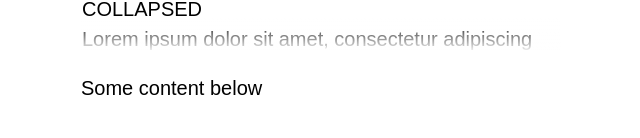
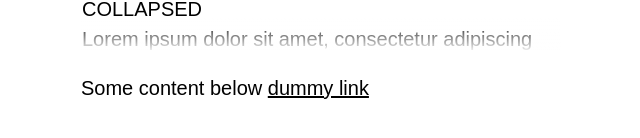
Before and after one commit to kunukn/react-collapse, a React app: page / in a window 1280 px wide. Shown: the part 384-522 px from the top of the page, without its empty margins (319-959 px from the left). Built offline with nearby package versions, Linux system fonts and the light colour scheme.

Commit message:
upd demo

```diff
--- a/src/components/App/App.jsx
+++ b/src/components/App/App.jsx
@@ -88,12 +88,14 @@ class App extends React.Component {
               <div>{collapseState}</div>
               Lorem ipsum dolor sit amet, consectetur adipiscing elit, sed do eiusmod tempor incididunt ut labore et
               dolore magna aliqua. Ut enim ad minim veniam, quis nostrud exercitation ullamco laboris nisi ut aliquip ex
-              ea commodo consequat.
+              ea commodo consequat. <a href="#">dummy link</a>
             </div>
           )}
         />
 
-        <p className="app__text">Some content below</p>
+        <p className="app__text">
+          Some content below <a href="#">dummy link</a>
+        </p>
       </div>
     );
   }
--- a/src/components/App/app.scss
+++ b/src/components/App/app.scss
@@ -77,8 +77,8 @@
 
   &__button {
     display: block;
-    width: 100%;
-    max-width: 20rem;
+    min-width: 20rem;
+    max-width: 100%;
     margin: 0 auto;
   }
 
--- a/src/components/Base/base.scss
+++ b/src/components/Base/base.scss
@@ -16,9 +16,16 @@ body {
   overflow-y: scroll;
 }
 
+a {
+  color: black;
+  font-size: inherit;
+}
+
 button {
   font-size: inherit;
   box-shadow: none;
   background: transparent;
   -webkit-tap-highlight-color: rgba(0, 0, 0, 0);
+  border-color: #ccc;
+  padding: 0.5rem;
 }
```
